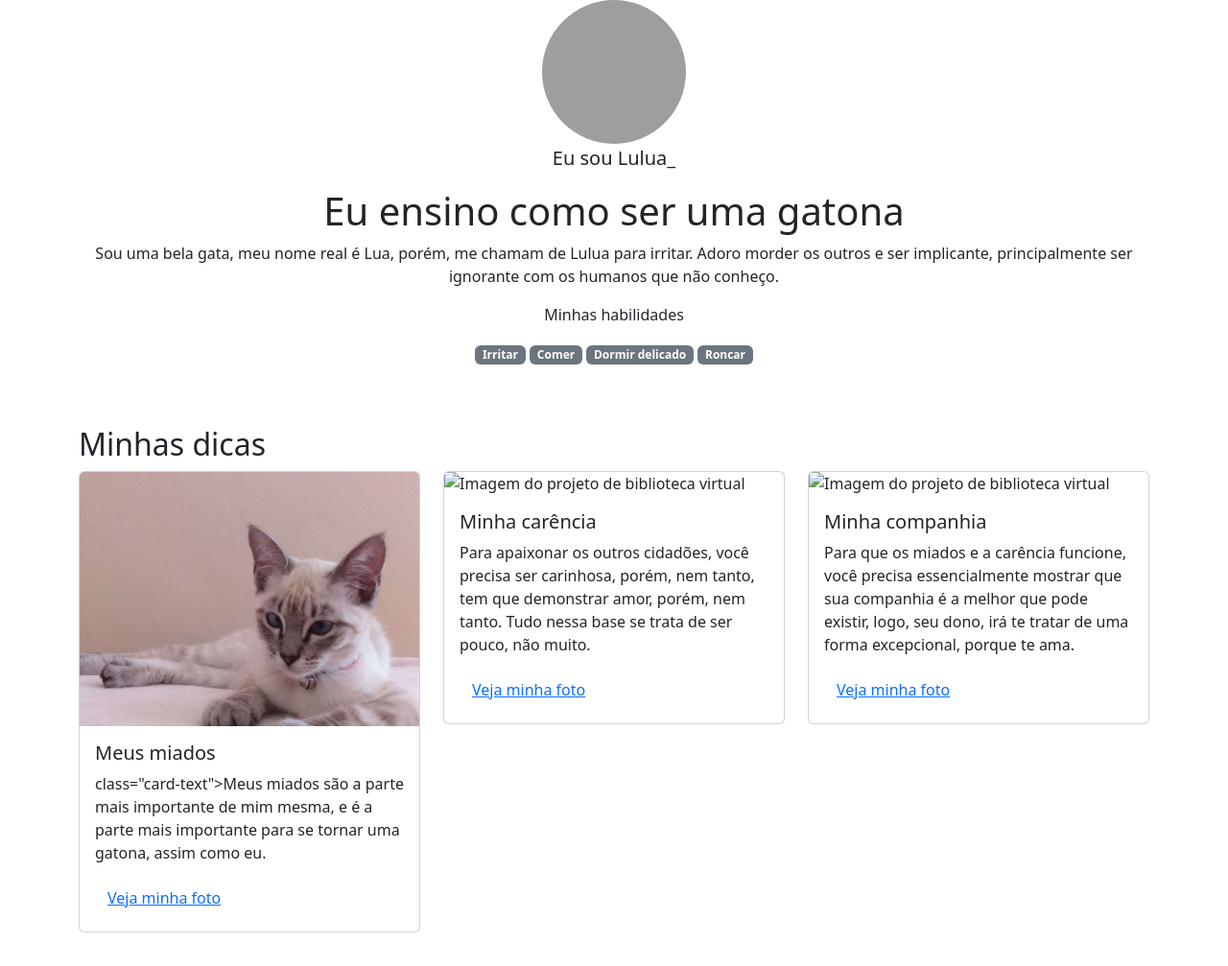
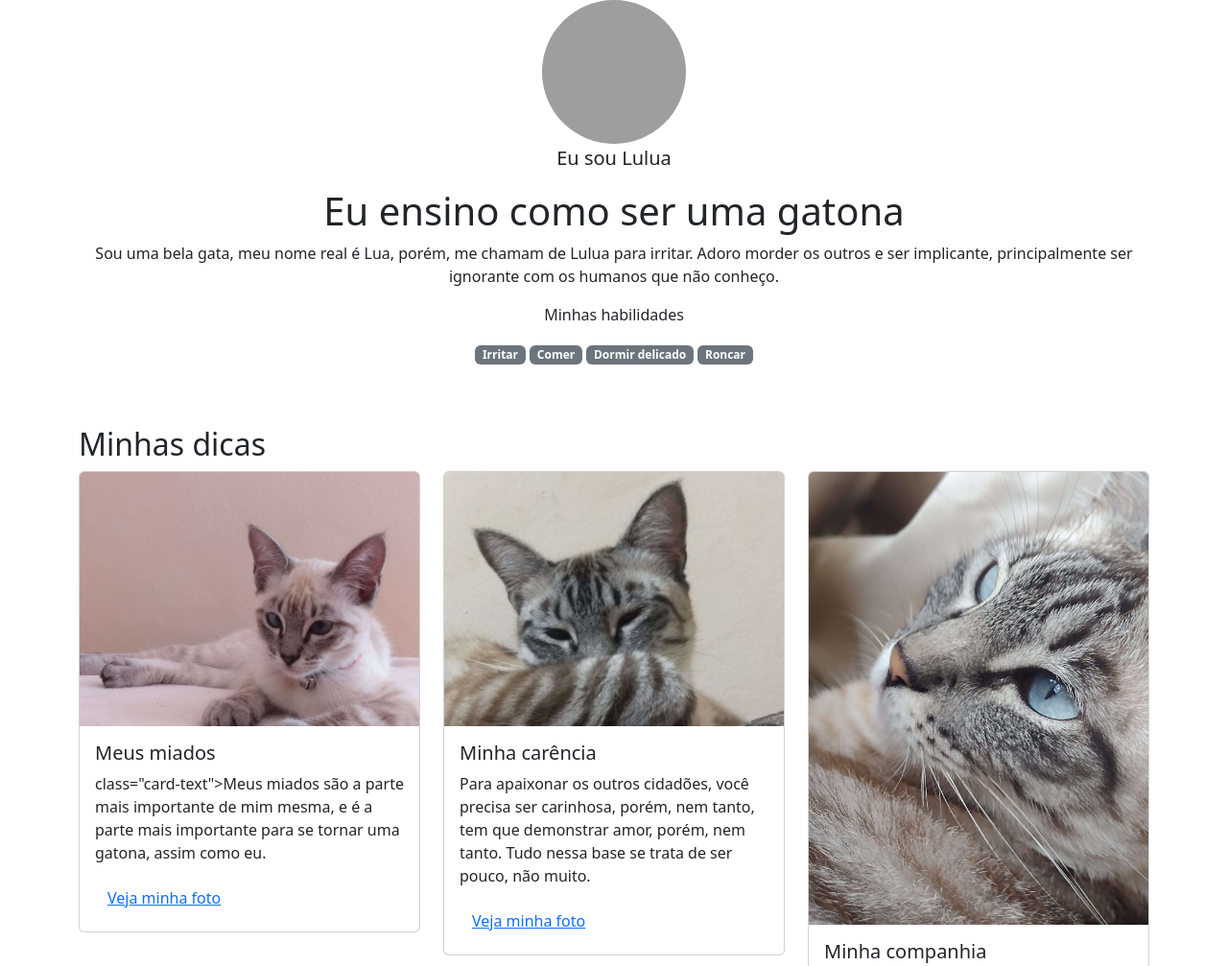
Before and after one commit to melzitars/portifolio-lulua, a plain HTML site: page index.html in a window 1280 px wide. Shown: the top 1007 px of the page at 96% size. Before the commit the page ends 972 px from the top, so only its background shows below. Drawn offline with nearby package versions, Linux system fonts and the light colour scheme; grey boxes are pictures that could not be loaded; files whose address does not match are found by name.

Commit message:
Update index.html

```diff
--- a/index.html
+++ b/index.html
@@ -12,7 +12,7 @@
 <body>
     <header class="container text-center">
         <img src="https://cdn.pixabay.com/photo/2023/11/02/20/30/cat-8361545_1280.jpg" alt="avatar da Lua" class="rounded-circle" width="150" height="150" srcset="">
-        <p class="lead">Eu sou Lulua_</p>
+        <p class="lead">Eu sou Lulua</p>
         <h1>Eu ensino como ser uma gatona</h1>
         <p>Sou uma bela gata, meu nome real é Lua, porém, me chamam de Lulua para irritar.
           Adoro morder os outros e ser implicante, principalmente ser ignorante com os humanos que não conheço.</p>
@@ -30,7 +30,7 @@
             <!-- Dica 1 -->
             <div class="col-md-4">
                 <div class="card">
-                    <img src="file:///D:/Usuario/Downloads/In%C3%ADcio%20da%20Lua.jpg" class="card-img-top" alt="Meu início">
+                    <img src="https://raw.githubusercontent.com/melzitars/portifolio-lulua/refs/heads/aula-2/img/In%C3%ADcio%20da%20Lua.jpg" class="card-img-top" alt="Meu início">
                     <div class="card-body">
                         <h5 class="card-title">Meus miados</h5>
                         <p> class="card-text">Meus miados são a parte mais importante de mim mesma, e é a parte mais importante
@@ -43,7 +43,7 @@
             <!-- Dica 2 -->
             <div class="col-md-4">
                 <div class="card">
-                    <img src="img/projeto-2.png" class="card-img-top" alt="Imagem do projeto de biblioteca virtual">
+                    <img src="https://raw.githubusercontent.com/melzitars/portifolio-lulua/refs/heads/aula-6/img/Meu%20crescimento.jpg" class="card-img-top" alt="Crescimento da gata">
                     <div class="card-body">
                         <h5 class="card-title">Minha carência</h5>
                         <p class="card-text">Para apaixonar os outros cidadões, você precisa
@@ -58,12 +58,12 @@
             <!-- Dica 3 -->
             <div class="col-md-4">
                 <div class="card">
-                    <img src="img/projeto-3.png" class="card-img-top" alt="Imagem do projeto de biblioteca virtual">
+                    <img src="https://raw.githubusercontent.com/melzitars/portifolio-lulua/refs/heads/aula-6/img/Meu%20empoderamento.jpg" class="card-img-top" alt="Minha fase atual">
                     <div class="card-body">
                         <h5 class="card-title">Minha companhia</h5>
                         <p class="card-text">Para que os miados e a carência funcione, você precisa essencialmente
                           mostrar que sua companhia é a melhor que pode existir, logo, seu dono, irá te tratar
-                          de uma forma excepcional, porque te ama.
+                          de uma forma excepcional, porque ele te ama.
                         </p>
                         <button type="button" class="btn btn-link">Veja minha foto</button>
                     </div>
```
